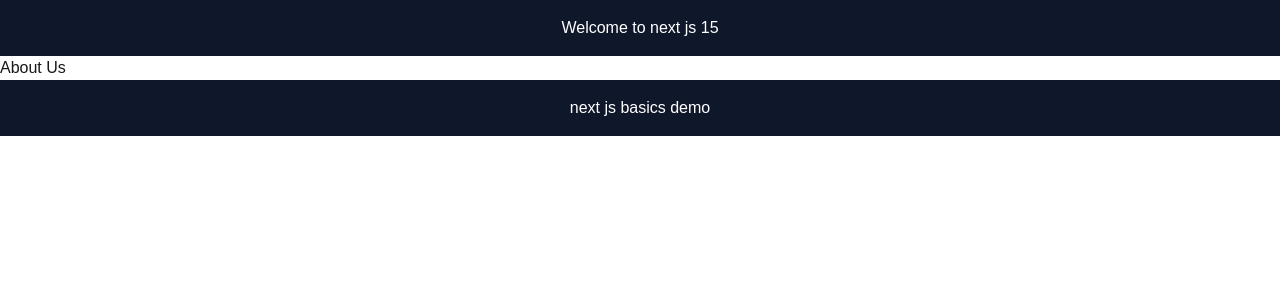
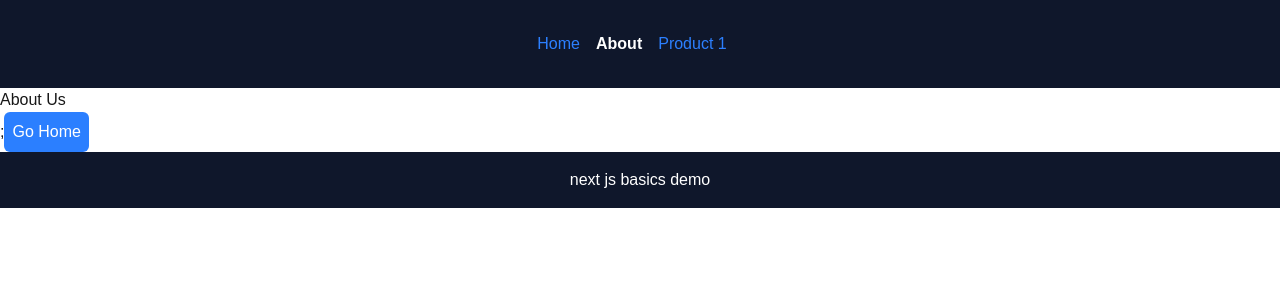
Before and after one commit to NagendraSR-tech/nextjs-learnings, a Next.js app in the folder nextjs15-basics-demo/: page /about in a window 1280 px wide. Shown: the top 300 px of the page. Built offline with nearby package versions, Linux system fonts and the light colour scheme.

Commit message:
router navigation and link component

```diff
--- a/nextjs15-basics-demo/src/app/about/page.tsx
+++ b/nextjs15-basics-demo/src/app/about/page.tsx
@@ -1,3 +1,16 @@
+"use client";
+import { useRouter } from "next/navigation";
 export default function About() {
-  return <h1>About Us</h1>;
+  const router = useRouter();
+  return (
+    <div>
+      <h1>About Us</h1>;
+      <button
+        onClick={() => router.push("/")}
+        className="bg-blue-500 text-white p-2 rounded-md"
+      >
+        Go Home
+      </button>
+    </div>
+  );
 }
--- /dev/null
+++ b/nextjs15-basics-demo/src/app/components/navigation.tsx
@@ -0,0 +1,36 @@
+"use client";
+import Link from "next/link";
+import { usePathname } from "next/navigation";
+
+export const Navigation = () => {
+  const pathname = usePathname();
+  return (
+    <nav className="flex justify-center items-center p-4">
+      {/* <Link href="/" className="mr-4 text-blue-500"> */}
+      <Link
+        href="/"
+        className={pathname === "/" ? "font-bold mr-4" : "text-blue-500 mr-4"}
+      >
+        Home
+      </Link>
+      <Link
+        href="/about"
+        className={
+          pathname === "/about" ? "font-bold mr-4" : "text-blue-500 mr-4"
+        }
+      >
+        About
+      </Link>
+      <Link
+        href="/products/1"
+        className={
+          pathname?.startsWith("products/1")
+            ? "font-bold mr-4"
+            : "text-blue-500 mr-4"
+        }
+      >
+        Product 1
+      </Link>
+    </nav>
+  );
+};
--- a/nextjs15-basics-demo/src/app/layout.tsx
+++ b/nextjs15-basics-demo/src/app/layout.tsx
@@ -1,6 +1,7 @@
 import type { Metadata } from "next";
 import { Geist, Geist_Mono } from "next/font/google";
 import "./globals.css";
+import { Navigation } from "./components/navigation";
 
 const geistSans = Geist({
   variable: "--font-geist-sans",
@@ -28,11 +29,12 @@ export default function RootLayout({
         className={`${geistSans.variable} ${geistMono.variable} antialiased`}
       >
         <header className="bg-slate-900 text-white p-4 text-center">
-            <p>Welcome to next js 15 </p>
-          </header>
+          {/* <p>Welcome to next js 15 </p> */}
+          <Navigation />
+        </header>
         {children}
         <footer className="bg-slate-900 text-white p-4 text-center">
-            next js basics demo
+          next js basics demo
         </footer>
       </body>
     </html>
```
